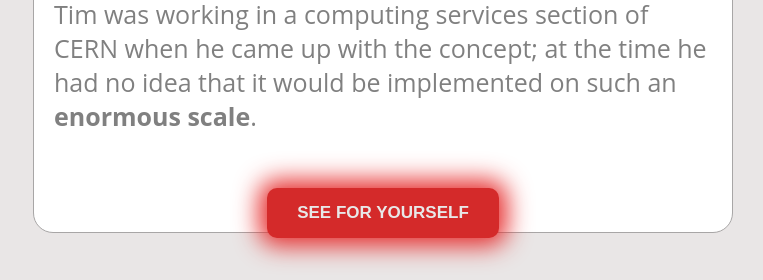
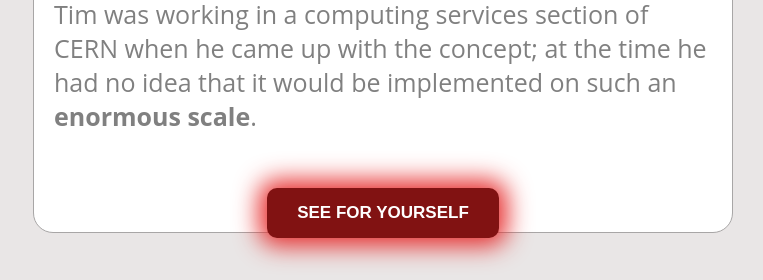
Before and after one commit to becodeorg/hamilton-8-tim-berners-lee-NapoTwiixe306, a plain HTML site: page index.html in a window 1280 px wide. In both pictures the pointer is over the button "SEE FOR YOURSELF". Shown: the part 417-697 px from the top of the page, without its empty margins (517-1280 px from the left). Drawn offline with Linux system fonts and the light colour scheme.

Commit message:
modifs color hover button

```diff
--- a/Assets/css/style.css
+++ b/Assets/css/style.css
@@ -82,7 +82,8 @@ body{
     font-size: 17px;
     font-weight: 600;
     text-transform: uppercase;
-    background-color: #e8e8e8;
+    background-color: #d42a2a;
+    color: var(--TxtColor);
     padding: 15px 30px;
     cursor: pointer;
     border: none;
@@ -104,8 +105,8 @@ body{
   }
 
   .button:hover {
-    color: #e8e8e8;
-    background-color: #d42a2a;
+    color: #ffffff;
+    background-color: #811212;
     box-shadow: 0 0 24px 8px #e62e2e;
   }
 
```
